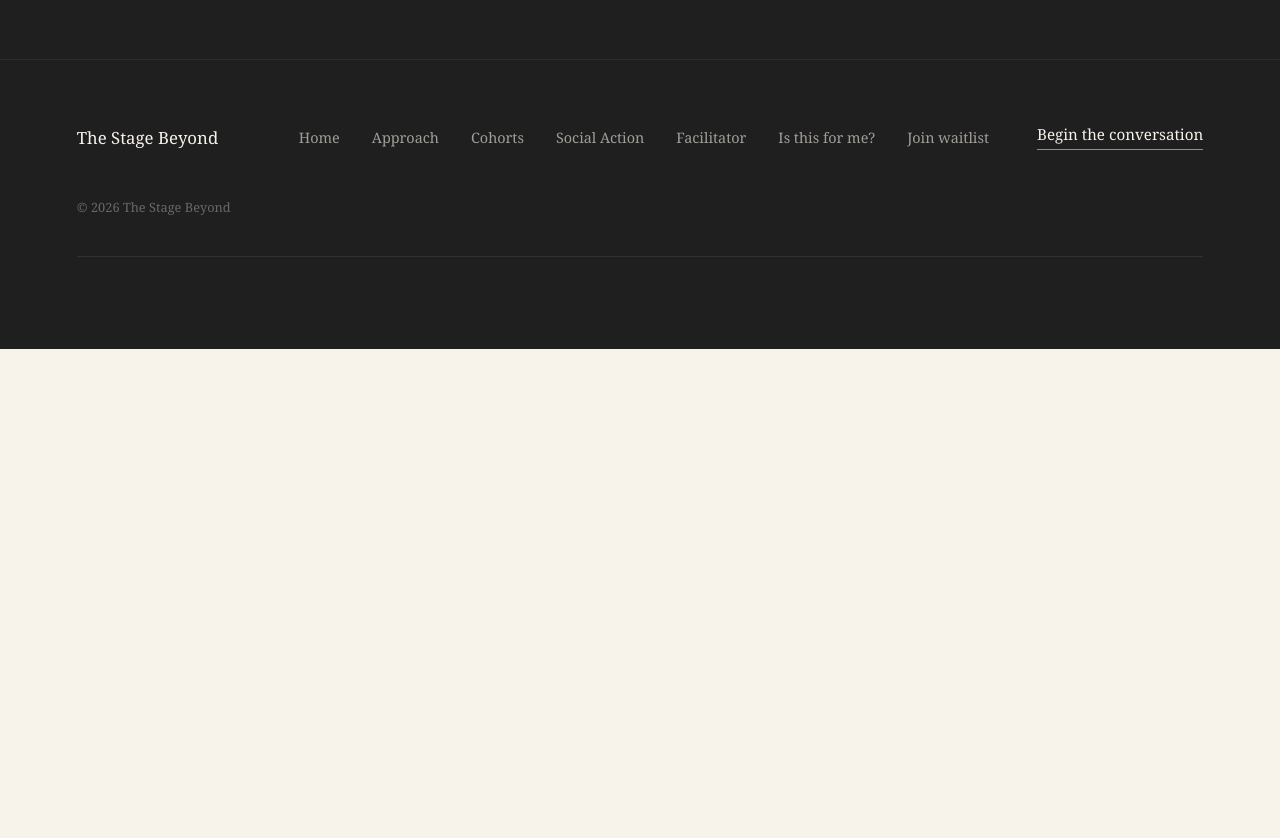
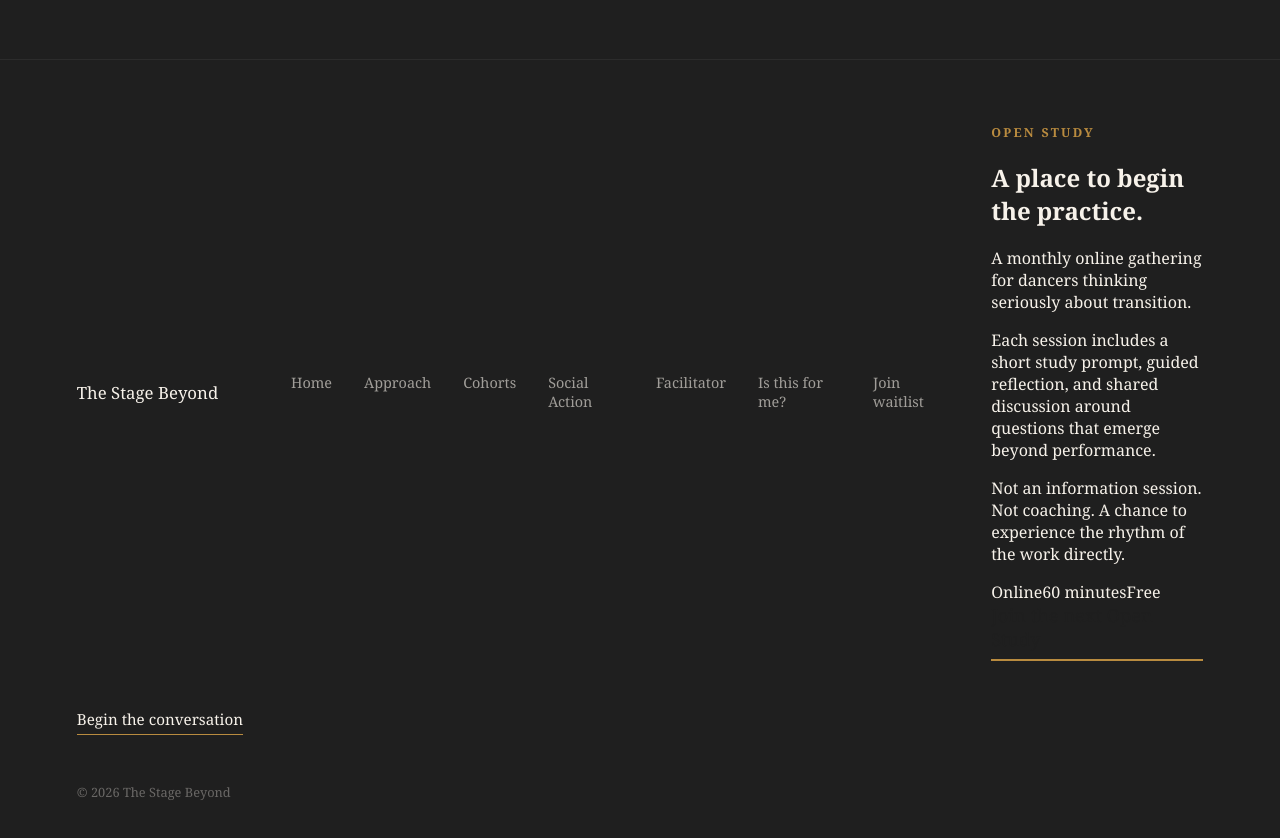
Before and after one commit to travisbirchattba/the-stage-beyond-site, a React (Vite) app: page / in a window 1280 px wide. Shown: the part 3300-4138 px from the top of the page. Before the commit the page ends 3649 px from the top, so only its background shows below. Built offline with nearby package versions, Linux system fonts and the light colour scheme.

Commit message:
Update main.jsx

```diff
--- a/src/main.jsx
+++ b/src/main.jsx
@@ -186,6 +186,41 @@ function Footer() {
           <Link to="/apply" className="footerLink">Is this for me?</Link>
           <Link to="/waitlist" className="footerLink">Join waitlist</Link>
         </nav>
+
+<section className="openStudy fadeIn">
+  <p className="eyebrow">Open Study</p>
+
+  <h2>A place to begin the practice.</h2>
+
+  <p className="openStudyLead">
+    A monthly online gathering for dancers thinking seriously about transition.
+  </p>
+
+  <p>
+    Each session includes a short study prompt, guided reflection,
+    and shared discussion around questions that emerge beyond performance.
+  </p>
+
+  <p>
+    Not an information session. Not coaching. A chance to experience
+    the rhythm of the work directly.
+  </p>
+
+  <div className="openStudyMeta">
+    <span>Online</span>
+    <span>60 minutes</span>
+    <span>Free</span>
+  </div>
+
+  <a
+    href="YOUR_LINK_HERE"
+    className="primaryCta"
+    target="_blank"
+    rel="noopener noreferrer"
+  >
+    Join the next Open Study
+  </a>
+</section>
 
         <Link to="/apply" className="footerCta">
           Begin the conversation
```
